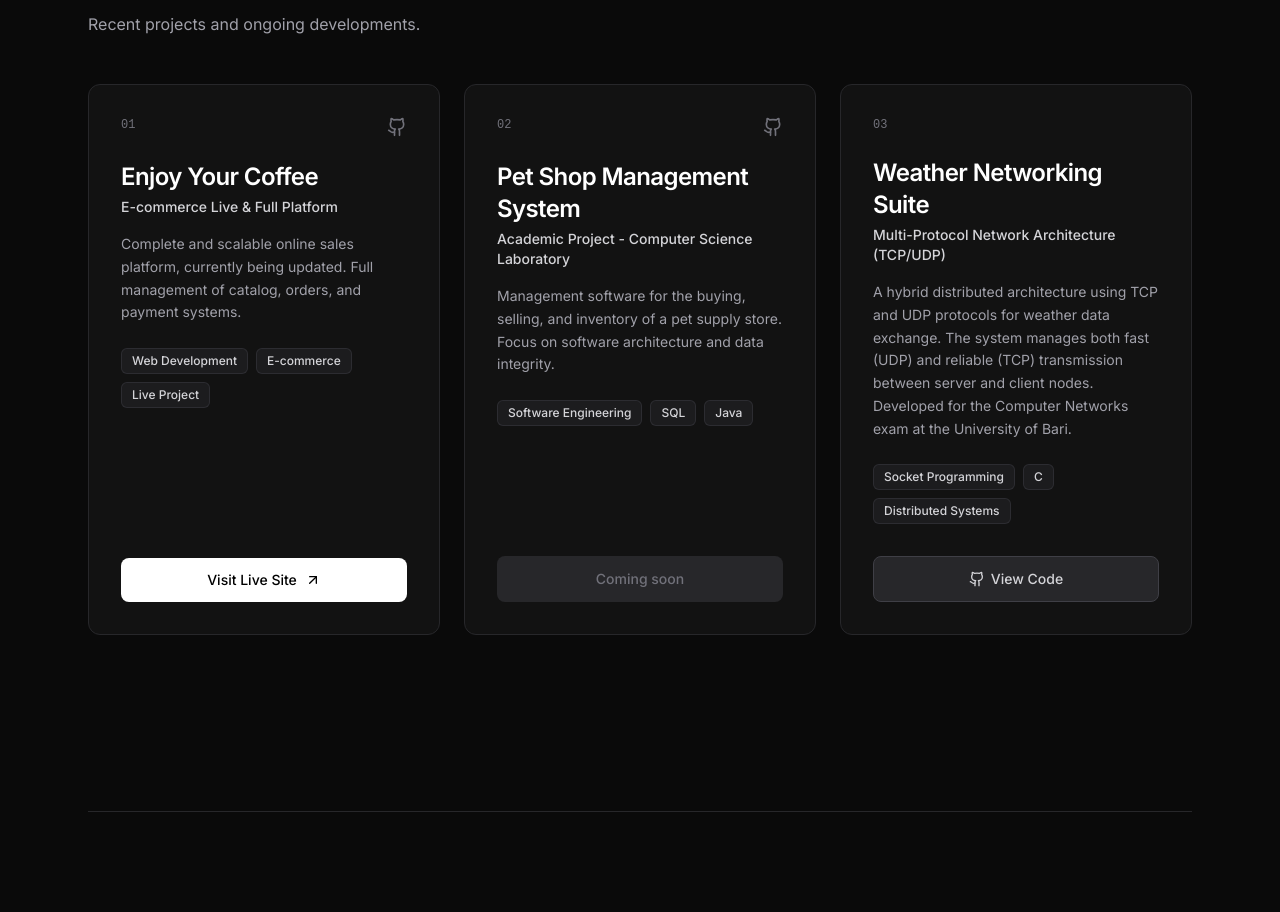
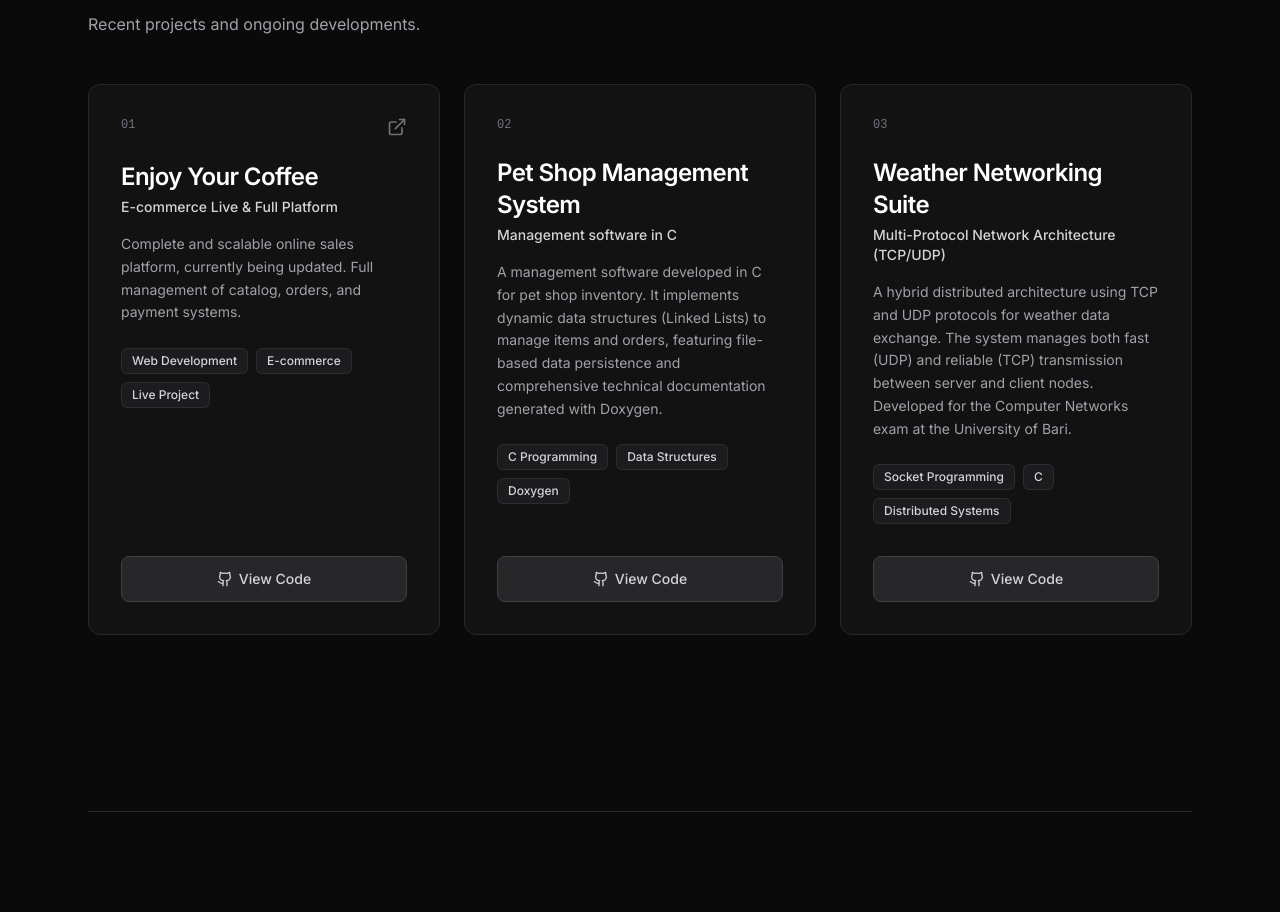
Before and after one commit to DarkFury17/Portfolio, a React (Vite) app: page / in a window 1280 px wide. Shown: the part 904-1816 px from the top of the page. Built offline with nearby package versions, Linux system fonts and the light colour scheme.

Commit message:
Progetto Pet-Shop aggiunto

```diff
--- a/src/components/Projects.jsx
+++ b/src/components/Projects.jsx
@@ -20,16 +20,20 @@ const Projects = () => {
       desc: 'Complete and scalable online sales platform, currently being updated. Full management of catalog, orders, and payment systems.',
       badges: ['Web Development', 'E-commerce', 'Live Project'],
       liveLink: 'https://enjoyourcoffee.it',
-      repoLink: 'https://github.com/DarkFury17/EnjoyourCoffee.git'
+      githubLinks: [
+        { label: 'View Code', url: 'https://github.com/DarkFury17/EnjoyourCoffee.git' }
+      ]
     },
     {
       id: '02',
       title: 'Pet Shop Management System',
-      subtitle: 'Academic Project - Computer Science Laboratory',
-      desc: 'Management software for the buying, selling, and inventory of a pet supply store. Focus on software architecture and data integrity.',
-      badges: ['Software Engineering', 'SQL', 'Java'],
+      subtitle: 'Management software in C',
+      desc: 'A management software developed in C for pet shop inventory. It implements dynamic data structures (Linked Lists) to manage items and orders, featuring file-based data persistence and comprehensive technical documentation generated with Doxygen.',
+      badges: ['C Programming', 'Data Structures', 'Doxygen'],
       liveLink: null,
-      repoLink: '#'
+      githubLinks: [
+        { label: 'View Code', url: 'https://github.com/DarkFury17/Pet-Shop-Management-System' }
+      ]
     },
     {
       id: '03',
@@ -71,15 +75,15 @@ const Projects = () => {
                 </div>
 
                 <div className="flex items-center gap-2">
-                  {!proj.githubLinks && (
+                  {proj.liveLink && (
                     <a
-                      href={proj.repoLink}
+                      href={proj.liveLink}
                       target="_blank"
                       rel="noopener noreferrer"
                       className="text-zinc-500 hover:text-white transition-colors"
-                      title="Repository"
+                      title="Visit Site"
                     >
-                      <Github className="w-5 h-5" />
+                      <ExternalLink className="w-5 h-5" />
                     </a>
                   )}
                 </div>
@@ -102,17 +106,7 @@ const Projects = () => {
             </div>
 
             <div className="mt-auto">
-              {proj.liveLink ? (
-                <a
-                  href={proj.liveLink}
-                  target="_blank"
-                  rel="noopener noreferrer"
-                  className="inline-flex items-center justify-center w-full gap-2 bg-white text-black px-4 py-3 rounded-lg font-medium transition-all hover:bg-zinc-200 active:scale-95 text-sm"
-                >
-                  Visit Live Site
-                  <ArrowUpRight className="w-4 h-4" />
-                </a>
-              ) : proj.githubLinks ? (
+              {proj.githubLinks ? (
                 <div className="flex gap-3">
                   {proj.githubLinks.map((link, i) => (
                     <a
```
